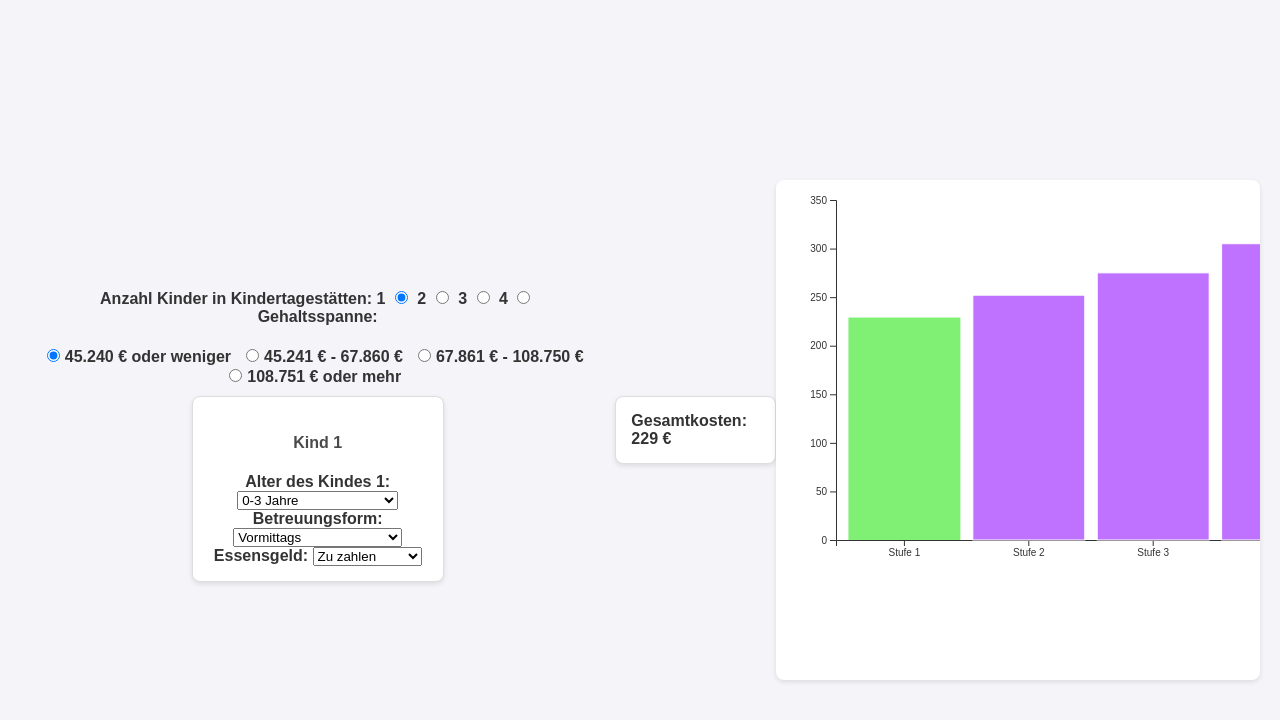
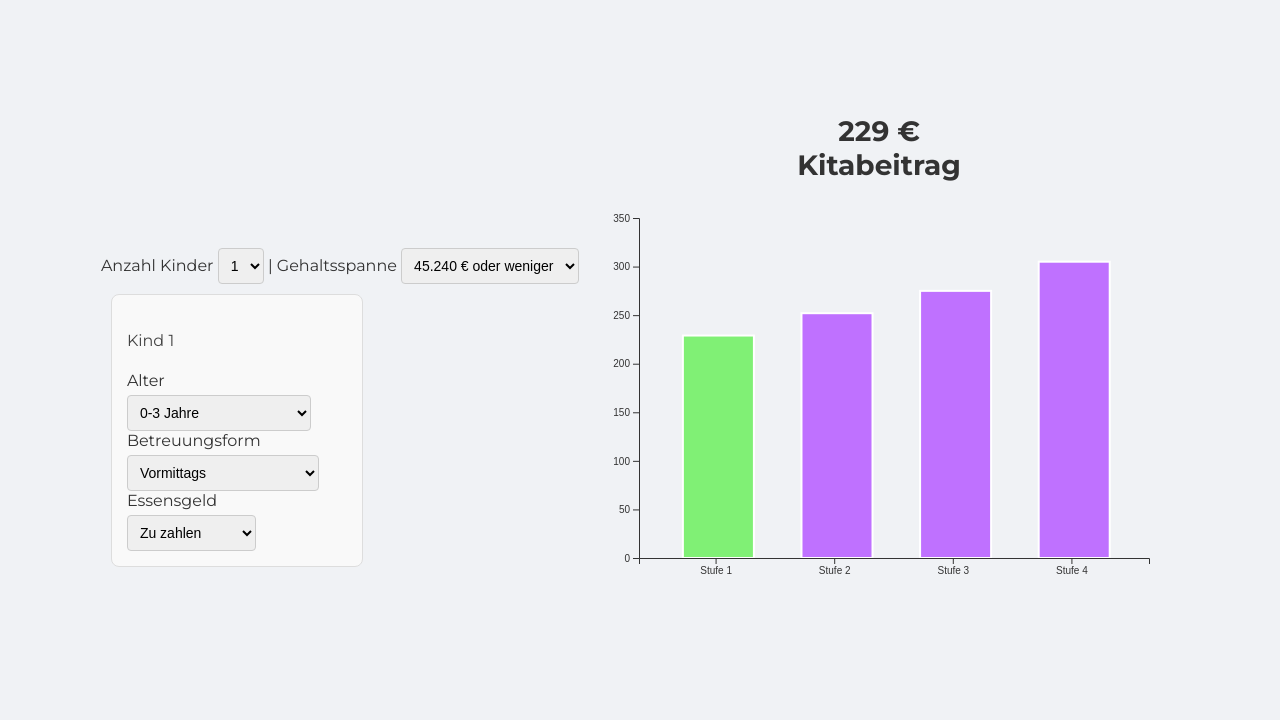
Before and after one commit to rbuchmueller/karla-kitabgeb-hrenrechner, a plain HTML site: page index.html in a window 1280 px wide. Drawn offline with nearby package versions, Linux system fonts and the light colour scheme.

Commit message:
Update index.html

```diff
--- a/index.html
+++ b/index.html
@@ -5,12 +5,14 @@
     <title>Einkommen</title>
     <script src="https://d3js.org/d3.v6.min.js"></script>
     <style>
+      @import url('https://fonts.googleapis.com/css2?family=Montserrat:wght@400;700&display=swap');
+
       body {
-        font-family: 'Arial', sans-serif;
-        background-color: #f4f4f9;
+        font-family: 'Montserrat', sans-serif;
+        background-color: #f0f2f5;
         color: #333;
         margin: 0;
-        padding: 20px;
+        padding: 0;
         display: flex;
         justify-content: center;
         align-items: center;
@@ -18,23 +20,29 @@
       }
 
       .container {
-        width: 70%;
+        width: 60%;
+        max-width: 800px;
+        background: white;
+        padding: 30px;
+        border-radius: 12px;
+        box-shadow: 0 4px 20px rgba(0, 0, 0, 0.1);
         text-align: center;
       }
 
       h4 {
-        color: #4a4a4a;
+        color: #444;
+        font-weight: normal;
       }
 
       .child-block {
         border: 1px solid #ddd;
         padding: 15px;
-        margin: 10px auto;
+        margin: 10px;
         display: inline-block;
+        vertical-align: top;
         width: 220px;
-        background-color: #fff;
+        background-color: #f9f9f9;
         border-radius: 8px;
-        box-shadow: 0 2px 5px rgba(0,0,0,0.1);
       }
 
       .income-option {
@@ -43,42 +51,38 @@
       }
 
       .result-block {
-        margin-top: 20px;
-        padding: 15px;
-        border: 1px solid #ddd;
-        background-color: #fff;
-        border-radius: 8px;
-        box-shadow: 0 2px 5px rgba(0,0,0,0.1);
-        display: inline-block;
+      margin: 10px auto;
+      border-radius: 2px;
+      font-family: 'Montserrat', sans-serif;
+      font-weight: 700;
+      font-size: 28px;
+      text-align: center;
+      display: flex;
+      justify-content: center;
+      align-items: center;
+      height: 80px;
     }
+
 
       .form-calculation {
         margin-top: 20px;
-        text-align: center;
       }
 
       .form-calculation label {
-        font-weight: bold;
+        font-weight: normal;
+        font-size: 16px;
       }
 
       .form-calculation input[type="radio"] {
         margin-right: 5px;
       }
 
-      svg {
-        background-color: #fff;
-        border-radius: 8px;
-        box-shadow: 0 2px 5px rgba(0,0,0,0.1);
-        margin-top: 20px;
-      }
-
-      .bar {
-        stroke: #fff;
-      }
-
-      .bar.selected {
-        stroke: none;
-        fill: #80F075; /* Highlight color */
+      select, input {
+        padding: 8px;
+        margin-top: 5px;
+        border: 1px solid #ccc;
+        border-radius: 4px;
+        font-size: 14px;
       }
     </style>
     <script>
@@ -121,7 +125,7 @@
           block.appendChild(title);
 
           const ageLabel = document.createElement('label');
-          ageLabel.textContent = `Alter des Kindes ${i}: `;
+          ageLabel.textContent = `Alter `;
 
           const ageSelect = document.createElement('select');
           ageSelect.name = `childAge${i}`;
@@ -155,13 +159,13 @@
           ageSelect.addEventListener('change', () => updateCareOptions(i, ageSelect.value));
 
           const careLabel = document.createElement('label');
-          careLabel.textContent = ' Betreuungsform: ';
+          careLabel.textContent = ' Betreuungsform ';
 
           const careSelect = document.createElement('select');
           careSelect.name = `childCare${i}`;
 
           const mealLabel = document.createElement('label');
-          mealLabel.textContent = ' Essensgeld: ';
+          mealLabel.textContent = ' Essensgeld ';
           mealSelect.name = `childMeal${i}`;
           mealSelect.addEventListener('change', calculateCosts);
 
@@ -182,6 +186,27 @@
         updateIncomeOptions(numChildren);
         calculateCosts();
       }
+
+      function animateCountUp(targetElement, finalValue) {
+  let currentValue = parseInt(targetElement.dataset.value) || 0; // Get current displayed value
+  targetElement.dataset.value = finalValue; // Store the new final value
+
+  if (currentValue === finalValue) return; // No need to animate if the value hasn't changed
+
+  const duration = 1000; // Animation duration in milliseconds
+  const interval = 10;
+  const increment = (finalValue - currentValue) / (duration / interval);
+
+  const counter = setInterval(() => {
+    currentValue += increment;
+    if ((increment > 0 && currentValue >= finalValue) || (increment < 0 && currentValue <= finalValue)) {
+      currentValue = finalValue;
+      clearInterval(counter);
+    }
+    targetElement.innerHTML = `<strong>${Math.round(currentValue)} € <br> Kitabeitrag</strong>`;
+  }, interval);
+}
+
 
       function updateCareOptions(childIndex, ageGroup) {
         const careSelect = document.querySelector(`select[name="childCare${childIndex}"]`);
@@ -206,35 +231,23 @@
       }
 
       function updateIncomeOptions(numChildren) {
-        const container = document.getElementById('income-options');
+        const container = document.getElementById('income-options-select');
         container.innerHTML = '';
 
         incomeBrackets[numChildren].forEach((bracket, index) => {
-          const wrapper = document.createElement('div');
-          wrapper.className = 'income-option';
+          const option = document.createElement('option');
+          option.value = index;
+          option.textContent = bracket;
+          container.appendChild(option);
+        });
 
-          const input = document.createElement('input');
-          input.type = 'radio';
-          input.id = `income${index}`;
-          input.name = 'bruttoIncome';
-          input.value = index;
-          if (index === 0) input.checked = true;
+        container.addEventListener('change', calculateCosts);
+      };
 
-          input.addEventListener('change', calculateCosts);
-
-          const label = document.createElement('label');
-          label.htmlFor = `income${index}`;
-          label.textContent = bracket;
-
-          wrapper.appendChild(input);
-          wrapper.appendChild(label);
-          container.appendChild(wrapper);
-        });
-      }
 
       function calculateCosts() {
   const numChildren = document.querySelectorAll('.child-block').length;
-        const incomeLevel = parseInt(document.querySelector('input[name="bruttoIncome"]:checked')?.value || 0);
+  const incomeLevel = parseInt(document.getElementById('income-options-select').value || 0);
   let totalCost = 0;
 
   totalCostsPerBracket = [0, 0, 0, 0];
@@ -258,7 +271,6 @@
         childCost += 100;
       }
 
-
       bracketCost += childCost;
       childCostsPerBracket[bracket][i - 1] = childCost;
     }
@@ -267,15 +279,13 @@
 
   totalCost = totalCostsPerBracket[incomeLevel];
 
-        document.getElementById('calculation-result').innerHTML = `<strong>Gesamtkosten: ${totalCost} €</strong>`;
-
+  const resultElement = document.getElementById('calculation-result');
+  animateCountUp(resultElement, totalCost);
         updateStackedBarChart(incomeLevel);
       }
 
       function updateStackedBarChart(selectedIndex) {
     const svg = d3.select("svg");
-        svg.selectAll("g").remove();
-
     const width = 600;
     const height = 400;
     const margin = { top: 20, right: 30, bottom: 40, left: 60 };
@@ -286,37 +296,67 @@
     const x = d3.scaleBand()
         .domain(["Stufe 1", "Stufe 2", "Stufe 3", "Stufe 4"])
         .range([margin.left, width - margin.right])
-          .padding(0.1);
+        .padding(0.3); // Increased padding for separation
 
     const y = d3.scaleLinear()
-          .domain([0, d3.max(totalCostsPerBracket)])
+        .domain([0, d3.max(totalCostsPerBracket) * 1.1]) // Extra space for better visualization
         .nice()
         .range([height - margin.bottom, margin.top]);
 
+    // Update axes (remove old ones)
+    svg.selectAll(".x-axis").remove();
+    svg.selectAll(".y-axis").remove();
+
     svg.append("g")
+        .attr("class", "x-axis")
         .attr("transform", `translate(0,${height - margin.bottom})`)
         .call(d3.axisBottom(x));
 
     svg.append("g")
+        .attr("class", "y-axis")
         .attr("transform", `translate(${margin.left},0)`)
         .call(d3.axisLeft(y).ticks(null, "s"));
 
+    // Bind data for updating instead of redrawing
     const bracket = svg.selectAll(".bracket")
-          .data(childCostsPerBracket)
-          .enter().append("g")
+        .data(childCostsPerBracket);
+
+    bracket.enter().append("g")
         .attr("class", "bracket")
+        .merge(bracket)
         .attr("transform", (d, i) => `translate(${x(`Stufe ${i + 1}`)},0)`);
 
-        bracket.selectAll("rect")
-          .data(d => d)
-          .enter().append("rect")
-          .attr("x", 0)
-          .attr("y", (d, i, nodes) => y(d3.sum(d3.selectAll(nodes).data().slice(0, i + 1))))
-          .attr("height", d => y(0) - y(d))
-          .attr("width", x.bandwidth())
+    // Binding bars to groups
+    const bars = bracket.selectAll("rect")
+        .data(d => d);
+
+    bars.enter()
+        .append("rect")
+        .merge(bars)
+        .transition()
+        .duration(800)
+        .ease(d3.easeCubicOut)
+        .attr("x", x.bandwidth() * 0.1) // Offset for better visibility
+        .attr("width", x.bandwidth() - 12) // Reduce width to create space between stacks
         .attr("fill", (d, i, nodes) => nodes[i].parentNode.__data__ === childCostsPerBracket[selectedIndex] ? highlightedColor : defaultColor)
-          .attr("class", (d, i, nodes) => nodes[i].parentNode.__data__ === childCostsPerBracket[selectedIndex] ? "bar selected" : "bar");
+        .attr("stroke", "#fff") // White border for clear separation
+        .attr("stroke-width", 2) // Make the separation visible
+        .attr("class", (d, i, nodes) => nodes[i].parentNode.__data__ === childCostsPerBracket[selectedIndex] ? "bar selected" : "bar")
+        .attr("y", function (d, i, nodes) {
+            // Compute accumulated height up to this point
+            const previousSum = d3.sum(d3.selectAll(nodes).data().slice(0, i));
+            return y(previousSum + d); // Stack correctly
+        })
+        .attr("height", d => y(0) - y(d)); // Correct height transition
+
+    bars.exit().remove();
 }
+
+
+
+
+
+
 
       document.addEventListener('DOMContentLoaded', function() {
         const childrenRadios = document.getElementsByName('numberChildrenInSameKita');
@@ -332,27 +372,28 @@
     </script>
   </head>
   <body>
+    <!-- <div class="result-block" id="calculation-result"></div> -->
     <form method="post" class="form-calculation">
-      <div class="form-calculation">
-        <label>Anzahl Kinder in Kindertagestätten: </label>
-        <label for="children1">1</label>
-        <input type="radio" id="children1" name="numberChildrenInSameKita" value="1" checked />
-        <label for="children2">2</label>
-        <input type="radio" id="children2" name="numberChildrenInSameKita" value="2" />
-        <label for="children3">3</label>
-        <input type="radio" id="children3" name="numberChildrenInSameKita" value="3" />
-        <label for="children4">4</label>
-        <input type="radio" id="children4" name="numberChildrenInSameKita" value="4" />
-      </div>
-      <label>Gehaltsspanne: </label>
-      <div class="form-calculation" id="income-options">
+      <label>Anzahl Kinder </label>
+      <select id="numberChildrenInSameKita" name="numberChildrenInSameKita">
+        <option value="1" selected>1</option>
+        <option value="2">2</option>
+        <option value="3">3</option>
+        <option value="4">4</option>
+      </select>
+      <label>| Gehaltsspanne </label>
+      <!-- <div class="form-calculation" id="income-options"> -->
+      <select id="income-options-select" name="income-options"></select>
         <!-- Income options will be populated dynamically -->
       </div>
       <div id="age-selectors"></div>
     </form>
-    <div class="result-block" id="calculation-result">
+    <!-- <div class="result-block" id="calculation-result"></div> -->
       <!-- Calculation results will be displayed here -->
     </div>
+    <div class="chart-container">
+      <div class="result-block" id="calculation-result"></div>
       <svg width="600" height="500"></svg>
+  </div>
   </body>
 </html>
```
Lines whose indentation alone changed are shown as unchanged.
